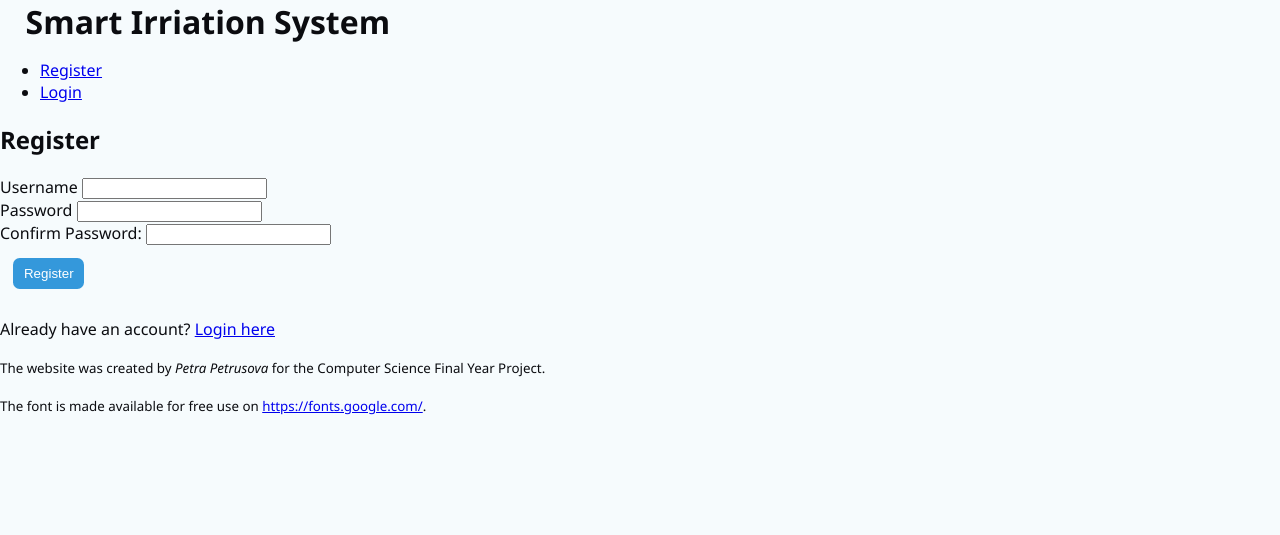
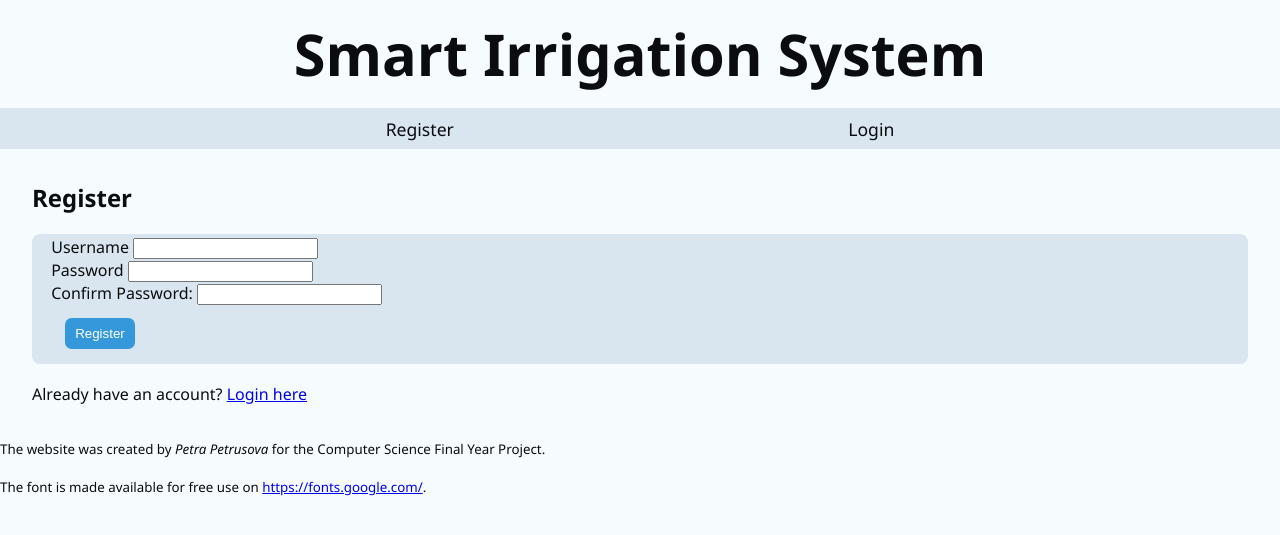
Before and after one commit to ppetruso8/smart_irrigation_system, a Flask app: page /register in a window 1280 px wide. Shown: the top 535 px of the page. Run offline with Flask 3, Linux system fonts and the light colour scheme; some web fonts are replaced.

Commit message:
Updated design

```diff
--- a/webapp/static/styles.css
+++ b/webapp/static/styles.css
@@ -33,51 +33,111 @@ body {
     hyphens: auto;
     font-size: 16px;
 }
-/* body {
+
+header {
     width: auto;
-    margin: 0;
-
+    padding: 0.5em;
     background-color: var(--main);
-
-    font-family: "Montserrat", "Segoe UI", sans-serif;
     color: var(--text);
-    font-size: 16px;
-    hyphens: auto;
-    line-height: 1.5em;
+    font-size: 1.8em;
     text-align: center;
 }
 
-header {
+nav {
     width: auto;
-    padding: 1em;
-    background-color: var(--header_nav);
+    /* margin: 0; */
+    padding: 0;
 
-    background-image: url("header.jpg");
-    color: var(--header_nav_text);
-    font-size: 1.9em;
-} */
+    background-color: var(--section_bg);
+    overflow: hidden;
 
-#weather, #sensors {
-    margin: 1.2em;
-    padding: 1.2em;
+    text-align: center;
+    font-size: 1.1em;
+    color: var(--text);
+}
 
+nav {
+    display: flex;
+    justify-content: space-evenly;
+
+    margin: 0;
+    padding: 0;
+}
+
+ul {
+    list-style: none;
+    padding: 0
+}
+
+ul li {
+    text-align: left
+}
+
+nav ul {
+    display: flex;
+    justify-content: space-evenly;
+    margin: 0;
+    width: 100%;
+    list-style: none;
+}
+
+nav ul + ul {
+    justify-content: flex-end;
+}
+
+nav ul li {
+    padding: 0.5em;;
+}
+
+nav a {
+    color: var(--text);
+    text-decoration: none;
+}
+
+nav ul li:hover {
+    background-color: var(--hover);
+    transition: background-color 1s;
+}
+
+main {
+    margin: 2em;
+}
+
+section {
+    margin: 1.2em auto;
+    padding: 0.1em 1.2em;
     background: var(--section_bg);
     border-radius: 0.5em;
 }
 
-#weather h3, #sensors h3 {
+h1 {
+    margin: 0em;
+}
+
+h2 {
+    margin-left: 0em;
+    font-size: 1.5em;
+}
+
+h3 {
+    font-size: 1.35em;
+}
+
+h4 {
+    font-size: 1.15em;
     padding-bottom: 0.25em;
-
     border-bottom: 2px solid var(--blue_detail);
 }
+
+h5 {
+    font-size: 1.05em;
+}
+
 
 #weather p:not(:first-child) , #sensors p:not(:first-child) {
     margin: 0.25em 0;
 }
 
-h1 {
-    margin: auto 0.8em;
-}
 
 /* Current Weather */
 #current_weather {
@@ -85,7 +145,7 @@ h1 {
     flex-wrap: wrap;
     justify-content: space-evenly;
     align-items: center;
-
+    margin-top: 0em;
     gap: 1em 2em;
 }
 
@@ -93,14 +153,13 @@ h1 {
     flex: 1;
     text-align: center;
     padding: 0.5em;
-
     border-radius: 0.5em;
     background: var(--main);
     box-shadow: 2px 2px 10px rgba(0, 0, 0, 0.1);
 }
 
 .weather_icon {
-    font-size: 20px;
+    font-size: 1.5em;
     margin: 0.5em 0;
 }
 
@@ -108,13 +167,10 @@ h1 {
     font-weight: bold;
 }
 
-#current_weather h3 {
+#current_weather h4 {
     width: 100%;
     margin-bottom: 0.5em;
     padding-bottom: 0.2em;
-
-    border-bottom: 2px solid #3498db;
-    font-size: 20px;
 }
 
 /* Hourly Forecast */
@@ -204,7 +260,7 @@ h1 {
     max-width: 17em;
 }
 
-.sensor h3, .sensor h4 {
+.sensor h4, .sensor h5 {
     text-align: center;
     margin: 0.5em 0;
 }
@@ -216,7 +272,6 @@ h1 {
 /* Buttons */
 button, #submit {
     align-self: center;
-    /* width: 10em; */
     padding: 0.6em 0.8em;
     margin: 1em;
 
@@ -241,10 +296,16 @@ button:hover, #submit:hover {
     text-align: center;
 }
 
+#location {
+    margin-bottom: 0em;
+}
+
 #location form {
     display: flex;
     flex-direction: row;
+    flex-wrap: wrap;
     align-items: center;
+    justify-content: flex-start;
 }
 
 #location label {
@@ -252,5 +313,5 @@ button:hover, #submit:hover {
 }
 
 #location #submit {
-    margin: 0em 2em;
+    margin: 0.5em 2em;
 }
--- a/webapp/templates/base.html
+++ b/webapp/templates/base.html
@@ -8,7 +8,7 @@
 
     <body>
         <header>
-            <h1>Smart Irriation System</h1>
+            <h1>Smart Irrigation System</h1>
         </header>
 
         <nav>
```
Also changed, not shown: webapp/templates/index.html (+10 -15 lines).
